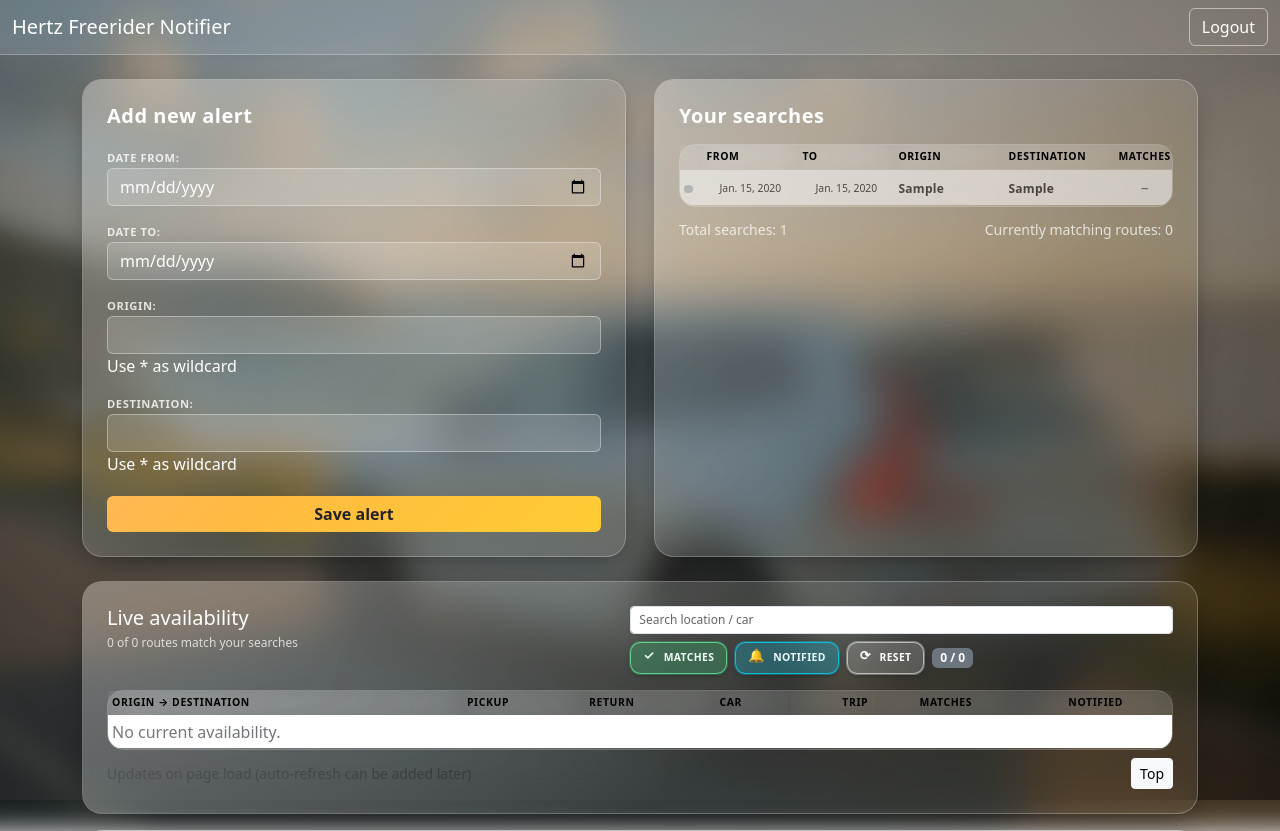
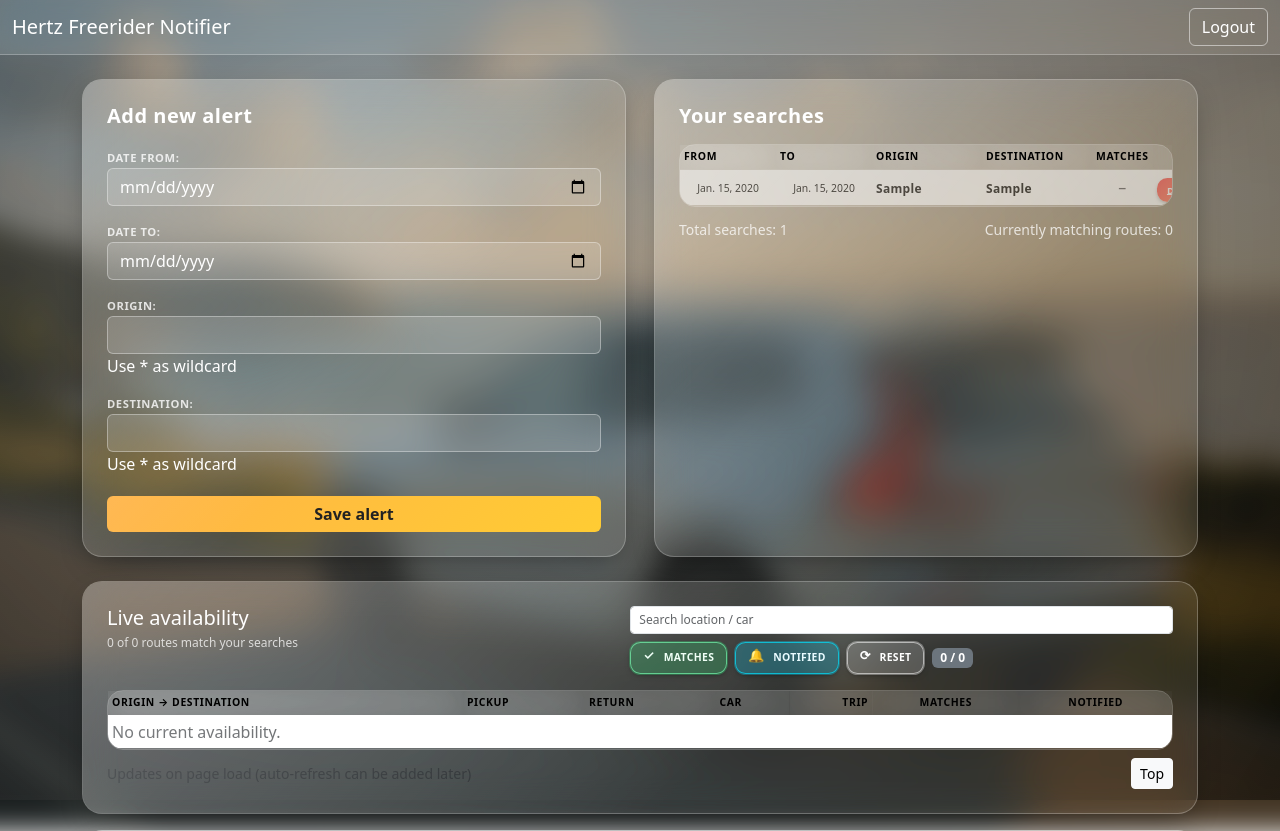
Before and after one commit to cr3ation/hertz-freerider-notifier, a Django app: page / in a window 1280 px wide. Shown: the top 831 px of the page. Run offline with Django 5.2, Linux system fonts and the light colour scheme; a user stored in the database is signed in; tables that the repository leaves empty hold one stand-in row (values such as "Sample post"); a database or web service that is not in the repository returns one stand-in record (values such as "Sample title"); data that the repository does not hold is empty; parts of the project's set-up code (start-up, migrations or seed data) failed here and were passed over; some libraries are stand-ins or nearby versions.

Commit message:
Removed indicator dot on searches

```diff
--- a/scheduler/templates/scheduler/dashboard.html
+++ b/scheduler/templates/scheduler/dashboard.html
@@ -27,7 +27,6 @@
                 <table class="table table-sm align-middle searches-table">
                     <thead>
                         <tr>
-                            <th style="width:26px;"></th>
                             <th style="width:110px;">From</th>
                             <th style="width:110px;">To</th>
                             <th style="min-width:110px;">Origin</th>
@@ -40,7 +39,6 @@
                         {% for s in searches %}
                             {% with mc=search_match_counts|get_item:s.id %}
                             <tr class="{% if mc %}has-match{% else %}row-faded{% endif %}">
-                                <td><span class="indicator-dot"></span></td>
                                 <td><span class="date-pill">{{ s.date_from }}</span></td>
                                 <td><span class="date-pill">{{ s.date_to }}</span></td>
                                 <td><span class="loc-text">{{ s.origin }}</span></td>
@@ -59,7 +57,7 @@
                             {% endwith %}
                         {% empty %}
                             <tr>
-                                <td colspan="6" class="empty-row">No searches yet – add one above.</td>
+                                <td colspan="5" class="empty-row">No searches yet – add one above.</td>
                             </tr>
                         {% endfor %}
                     </tbody>
@@ -71,7 +69,7 @@
                     {% with mc=search_match_counts|get_item:s.id %}
                     <div class="search-card glass-card {% if mc %}has-match{% else %}row-faded{% endif %}">
                         <div class="sc-head d-flex justify-content-between align-items-start">
-                            <div class="sc-route"><span class="indicator-dot"></span><strong>{{ s.origin }}</strong><span class="arrow">→</span><span class="dest">{{ s.destination }}</span></div>
+                            <div class="sc-route"><strong>{{ s.origin }}</strong><span class="arrow">→</span><span class="dest">{{ s.destination }}</span></div>
                             <div class="sc-badges text-end">
                                 {% if mc %}<span class="badge match-badge" title="Current matching routes">{{ mc }}</span>{% endif %}
                             </div>
```
